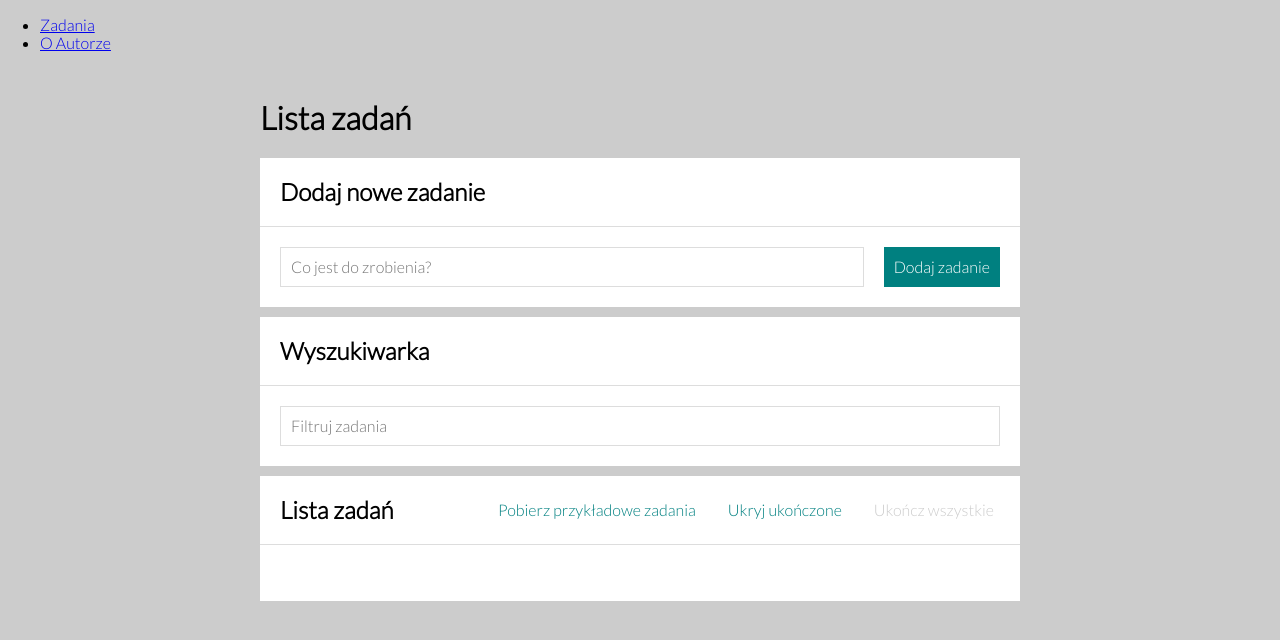
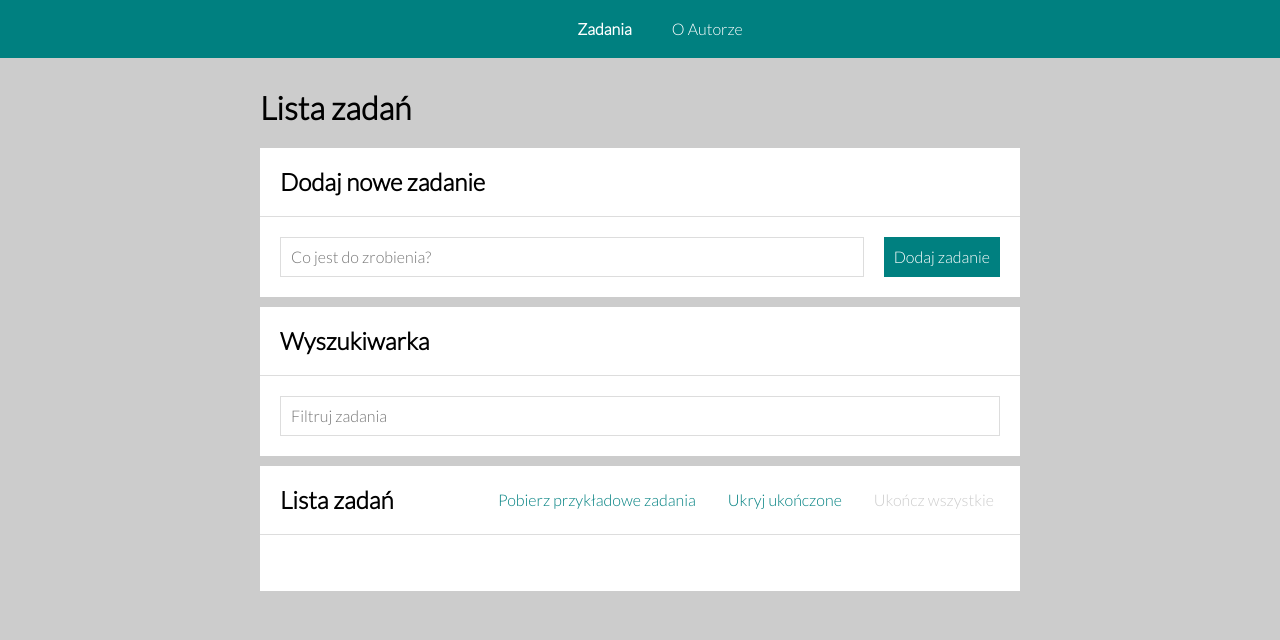
Before and after one commit to saimoNN37/ToDo-List-react, a React (Create React App) app: page /#/zadania in a window 1280 px wide. Shown: the top 640 px of the page. Built offline with nearby package versions, Linux system fonts and the light colour scheme.

Commit message:
styled navigation

```diff
--- a/src/App.js
+++ b/src/App.js
@@ -1,19 +1,20 @@
-import { Link, Switch, Route, HashRouter, Redirect } from "react-router-dom";
+import { Switch, Route, HashRouter, Redirect, } from "react-router-dom";
 import AuthorPage from "./features/author/AuthorPage";
 import TasksPage from "./features/tasks/TasksPage";
 import TaskPage from "./features/tasks/TaskPage";
+import { StyledUl, StyledNavLink, StyledLi } from "./styled";
 
 const App = () => (
     <HashRouter>
         <nav>
-            <ul>
-                <li>
-                    <Link to="/zadania">Zadania</Link>
-                </li>
-                <li>
-                    <Link to="/author">O Autorze</Link>
-                </li>
-            </ul>
+            <StyledUl>
+                <StyledLi>
+                    <StyledNavLink to="/zadania">Zadania</StyledNavLink>
+                </StyledLi>
+                <StyledLi>
+                    <StyledNavLink to="/author">O Autorze</StyledNavLink>
+                </StyledLi>
+            </StyledUl>
             <Switch>
                 <Route path="/zadania/:id">
                     <TaskPage />
--- a/src/features/tasks/TasksPage/TaskList/index.js
+++ b/src/features/tasks/TasksPage/TaskList/index.js
@@ -2,10 +2,11 @@ import { Item, List, Content, Button } from "./styled"
 import { useSelector, useDispatch } from "react-redux";
 import { toogleTaskDone, removeTask, selecHideDone, selectTaskByQuery } from "../../taskSlice";
 import { Link, useLocation } from "react-router-dom";
+import searchQueryParamName from "../searchQueryParamName";
 
 const TaskList = () => {
     const location = useLocation();
-    const query = new URLSearchParams(location.search).get("szukaj");
+    const query = new URLSearchParams(location.search).get(searchQueryParamName);
 
 
     const hideDone = useSelector(selecHideDone);
--- /dev/null
+++ b/src/features/tasks/TasksPage/searchQueryParamName.js
@@ -0,0 +1 @@
+export default "szukaj";
--- /dev/null
+++ b/src/styled.js
@@ -0,0 +1,22 @@
+import { NavLink } from "react-router-dom";
+import styled from "styled-components";
+
+export const StyledUl = styled.ul`
+display: flex;
+list-style: none;
+justify-content: center;
+background-color: teal;
+margin: 0;
+`;
+
+export const StyledLi = styled.li`
+padding: 20px;
+`;
+
+export const StyledNavLink = styled(NavLink)`
+text-decoration: none;
+color: white;
+&.active{
+    font-weight: bold;
+}
+`;
```
